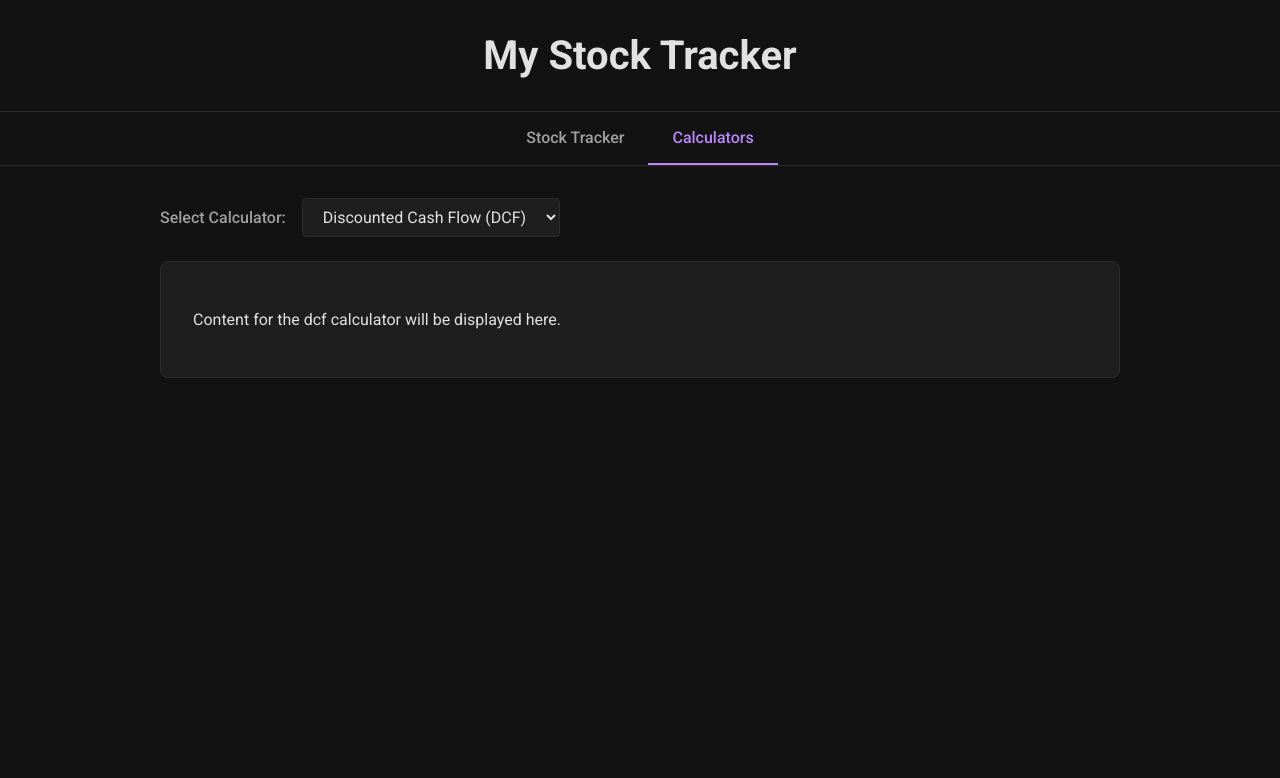
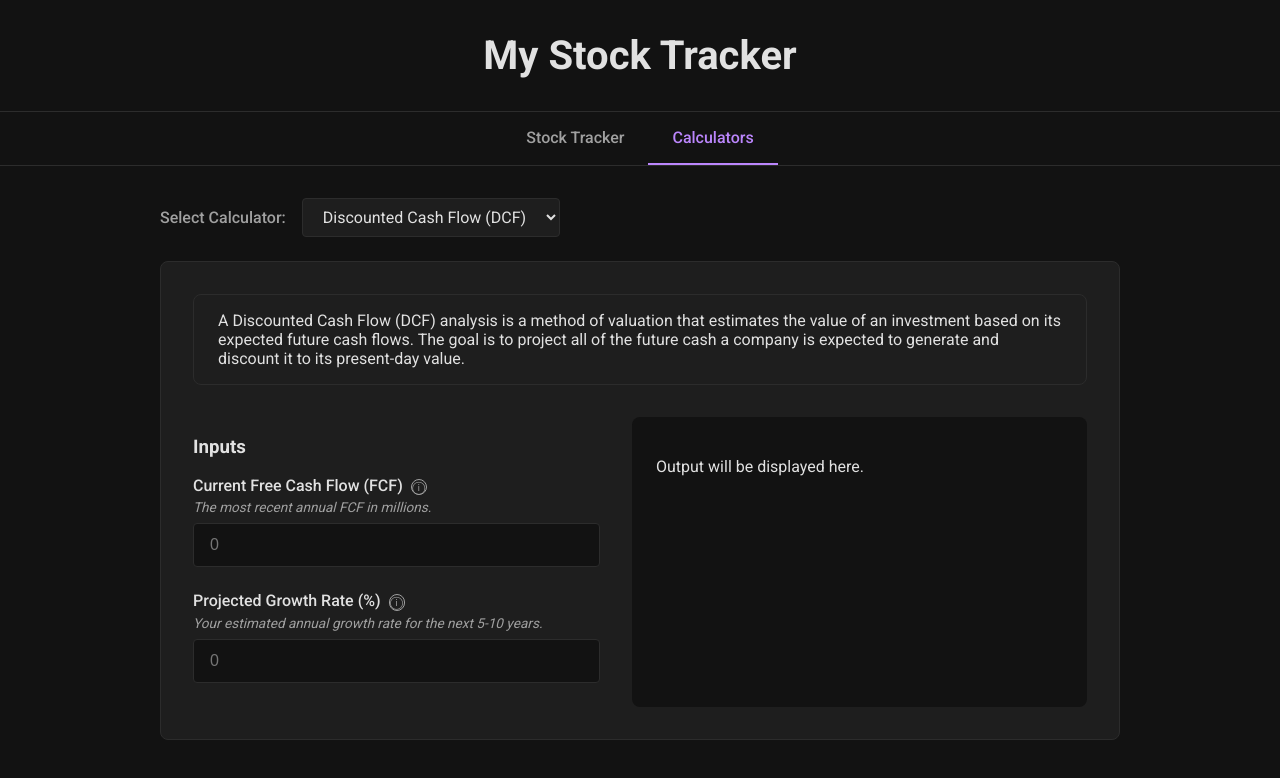
Before and after one commit to kes2401/stock-tracking-analysis-site, a React (Vite) app: page / in a window 1280 px wide. Both pictures are taken after a click on the button "Calculators". Shown: the top 778 px of the page. Built offline with nearby package versions, Linux system fonts and the light colour scheme.

Commit message:
added first calculator components & UI tooltips

```diff
--- a/src/App.jsx
+++ b/src/App.jsx
@@ -1,6 +1,7 @@
 import { useState } from 'react';
 import { trackedStocks } from './config/stocks';
 import { calculatorList } from './config/calculators';
+import DcfCalculator from './calculators/DcfCalculator.jsx';
 
 function App() {
   // 'useState' is a React Hook to manage state.
@@ -75,7 +76,11 @@ function App() {
               </select>
             </div>
             <div id="calc-content" className="content-area">
-              <p>Content for the {selectedCalculator} calculator will be displayed here.</p>
+              {/* Conditionally render the selected calculator component */}
+              {selectedCalculator === 'dcf' && <DcfCalculator />}
+
+              {/* Add other calculators here as we build them */}
+              {selectedCalculator !== 'dcf' && <p>This calculator has not been built yet.</p>}
             </div>
           </section>
         )}
--- /dev/null
+++ b/src/calculators/DcfCalculator.jsx
@@ -0,0 +1,44 @@
+import { useState } from 'react';
+import CalculatorLayout from '../components/CalculatorLayout.jsx';
+import NumberInput from '../components/NumberInput.jsx';
+import CalculatorDescription from '../components/CalculatorDescription.jsx';
+
+function DcfCalculator() {
+  const [currentFcf, setCurrentFcf] = useState('');
+  const [growthRate, setGrowthRate] = useState('');
+
+  const inputs = (
+    <>
+      <h3>Inputs</h3>
+      <NumberInput
+        label="Current Free Cash Flow (FCF)"
+        description="The most recent annual FCF in millions."
+        value={currentFcf}
+        tooltipText="Free Cash Flow is the cash a company produces through its operations, less the cost of expenditures on assets."
+        onChange={(e) => setCurrentFcf(e.target.value)}
+      />
+      <NumberInput
+        label="Projected Growth Rate (%)"
+        description="Your estimated annual growth rate for the next 5-10 years."
+        value={growthRate}
+        tooltipText="This is your conservative estimate of the company's future growth. It can often be found in analyst reports or you can derive it from historical growth."
+        onChange={(e) => setGrowthRate(e.target.value)}
+      />
+    </>
+  );
+
+  const outputs = (
+    <p>Output will be displayed here.</p>
+  );
+
+  return (
+    <>
+      <CalculatorDescription>
+        A Discounted Cash Flow (DCF) analysis is a method of valuation that estimates the value of an investment based on its expected future cash flows. The goal is to project all of the future cash a company is expected to generate and discount it to its present-day value.
+      </CalculatorDescription>
+      <CalculatorLayout inputs={inputs} outputs={outputs} />
+    </>
+  );
+}
+
+export default DcfCalculator;
--- /dev/null
+++ b/src/components/CalculatorDescription.css
@@ -0,0 +1,7 @@
+.calculator-description {
+    background-color: var(--surface-color);
+    padding: 1rem 1.5rem;
+    border-radius: 8px;
+    margin-bottom: 2rem;
+    border: 1px solid var(--border-color);
+}
--- /dev/null
+++ b/src/components/CalculatorDescription.jsx
@@ -0,0 +1,9 @@
+import './CalculatorDescription.css';
+
+function CalculatorDescription({ children }) {
+  return (
+    <div className="calculator-description">{children}</div>
+  );
+}
+
+export default CalculatorDescription;
--- /dev/null
+++ b/src/components/CalculatorLayout.css
@@ -0,0 +1,18 @@
+.calculator-layout {
+    display: flex;
+    flex-wrap: wrap; /* Allows items to wrap to the next line on small screens */
+    gap: 2rem;
+}
+
+.calculator-inputs {
+    flex: 1; /* Takes up 1 part of the available space */
+    min-width: 300px; /* Ensures it doesn't get too squished */
+}
+
+.calculator-outputs {
+    flex: 1; /* Takes up 1 part of the available space */
+    min-width: 300px;
+    background-color: var(--bg-color); /* A slightly different background for distinction */
+    padding: 1.5rem;
+    border-radius: 8px;
+}
--- /dev/null
+++ b/src/components/CalculatorLayout.jsx
@@ -0,0 +1,12 @@
+import './CalculatorLayout.css';
+
+function CalculatorLayout({ inputs, outputs }) {
+  return (
+    <div className="calculator-layout">
+      <div className="calculator-inputs">{inputs}</div>
+      <div className="calculator-outputs">{outputs}</div>
+    </div>
+  );
+}
+
+export default CalculatorLayout;
--- /dev/null
+++ b/src/components/NumberInput.css
@@ -0,0 +1,81 @@
+.input-group {
+    display: flex;
+    flex-direction: column;
+    margin-bottom: 1.5rem;
+}
+
+.label-container {
+    display: flex;
+    align-items: center;
+}
+
+.input-label {
+    font-weight: 500;
+    margin-bottom: 0.25rem;
+    color: var(--on-surface-color);
+}
+
+.input-description {
+    display: block;
+    font-style: italic;
+    font-size: 0.85rem;
+    color: var(--on-surface-secondary-color);
+    margin-bottom: 0.5rem;
+}
+
+.number-input {
+    background-color: var(--bg-color);
+    border: 1px solid var(--border-color);
+    border-radius: 4px;
+    padding: 0.75rem 1rem;
+    color: var(--on-surface-color);
+    font-size: 1rem;
+    width: 100%;
+    box-sizing: border-box; /* Ensures padding doesn't affect width */
+}
+
+.tooltip-container {
+    position: relative;
+    display: inline-block;
+    margin-left: 0.5rem;
+    margin-bottom: 0.25rem;
+}
+
+.info-icon {
+    cursor: help;
+    color: var(--on-surface-secondary-color);
+    border: 1px solid var(--on-surface-secondary-color);
+    border-radius: 50%;
+    width: 1.1em;
+    height: 1.1em;
+    display: inline-flex;
+    align-items: center;
+    justify-content: center;
+    font-size: 0.8rem;
+}
+
+.tooltip-text {
+    visibility: hidden;
+    width: 220px;
+    background-color: var(--surface-color);
+    color: var(--on-surface-color);
+    text-align: center;
+    border-radius: 6px;
+    padding: 8px;
+    position: absolute;
+    z-index: 1;
+    bottom: 125%;
+    left: 50%;
+    margin-left: -110px; /* Use half of the width to center the tooltip */
+    opacity: 0;
+    transition: opacity 0.3s;
+    border: 1px solid var(--border-color);
+    box-shadow: 0 2px 10px rgba(0, 0, 0, 0.2);
+    font-style: normal;
+    font-size: 0.9rem;
+}
+
+.tooltip-container:hover .tooltip-text {
+    visibility: visible;
+    opacity: 1;
+}
--- /dev/null
+++ b/src/components/NumberInput.jsx
@@ -0,0 +1,29 @@
+import './NumberInput.css';
+
+function NumberInput({ label, description, value, onChange, placeholder, tooltipText }) {
+  return (
+    <div className="input-group">
+      <label>
+        <div className="label-container">
+          <span className="input-label">{label}</span>
+          {tooltipText && (
+            <div className="tooltip-container">
+              <span className="info-icon">ⓘ</span>
+              <span className="tooltip-text">{tooltipText}</span>
+            </div>
+          )}
+        </div>
+        {description && <span className="input-description">{description}</span>}
+      </label>
+      <input
+        type="number"
+        className="number-input"
+        value={value}
+        onChange={onChange}
+        placeholder={placeholder || '0'}
+      />
+    </div>
+  );
+}
+
+export default NumberInput;
--- a/src/config/calculators.js
+++ b/src/config/calculators.js
@@ -8,4 +8,5 @@ export const calculatorList = [
     { id: 'peter_lynch', name: 'Peter Lynch' },
     { id: 'ben_graham', name: 'Ben Graham' },
     { id: 'ten_cap', name: 'Ten Cap' },
+    { id: 'margin_of_safety', name: 'Margin of Safety Model' }
 ];
```
